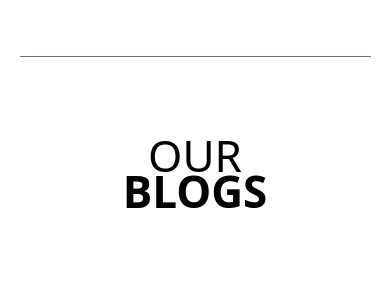
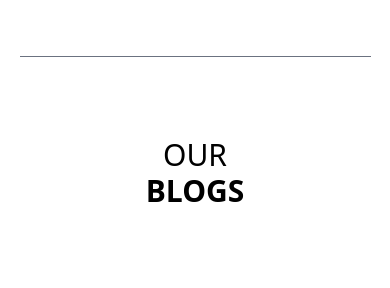
Before and after one commit to Shuvankor-Hazra/digital-public-infra-dpi, a website: page dist/index.html in a window 390 px wide. Shown: the part 1840-2128 px from the top of the page. Drawn offline with nearby package versions, Linux system fonts and the light colour scheme; files that its build step writes are made by us from their sources.

```diff
--- a/dist/index.html
+++ b/dist/index.html
@@ -226,7 +226,7 @@
     <section>
         <div class='max-w-screen-xl w-[90%] py-20 mx-auto lg:my-20 my-10 border-t-gray-500 border-t'>
             <div class="text-center mb-10">
-                <h2 class="text-[44px] uppercase leading-[36px] font-light">
+                <h2 class="text-[30px] lg:text-[44px] uppercase leading-[36px] font-light">
                     our
                     <br />
                     <span class="font-bold">Blogs</span>
```
